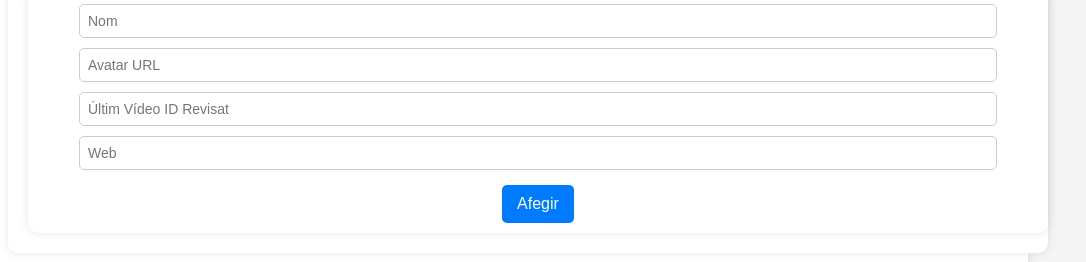
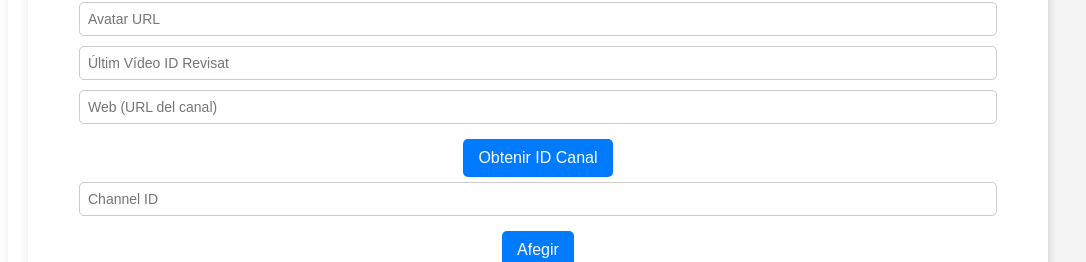
Before and after one commit to platan12/reviwersweb, a React (Create React App) app: page / in a window 1280 px wide. Both pictures are taken after a click on the button "Afegir Reviewer". Shown: the part 485-747 px from the top of the page, without its empty margins (132-1218 px from the left). Built offline with nearby package versions, Linux system fonts and the light colour scheme; no server answers; the database is empty.

Commit message:
Update reviewers.js

```diff
--- a/src/components/reviewers.js
+++ b/src/components/reviewers.js
@@ -1,6 +1,7 @@
 import React, { useState, useEffect } from "react";
 import { collection, addDoc, getDocs, doc, deleteDoc } from "firebase/firestore";
 import { db } from "../firebaseConfig";
+import { YOUTUBE_API_KEY } from "../utils/apiKeys"; // 🔹 Importem la API Key
 import ReactPaginate from "react-paginate";
 import "./reviewers.css";
 
@@ -13,6 +14,7 @@ const Reviewers = () => {
   const [avatarURL, setAvatarURL] = useState("");
   const [lastVideoIDChecked, setLastVideoIDChecked] = useState("");
   const [web, setWeb] = useState("");
+  const [channelID, setChannelID] = useState("");
 
   useEffect(() => {
     const fetchReviewers = async () => {
@@ -30,15 +32,46 @@ const Reviewers = () => {
         AvatarURL: avatarURL,
         LastVideoIDChecked: lastVideoIDChecked,
         Web: web,
+        ChannelID: channelID, // 🔹 Guardem la Channel ID
       });
+
       alert("Reviewer afegit correctament!");
       setName("");
       setAvatarURL("");
       setLastVideoIDChecked("");
       setWeb("");
-      window.location.reload();
+      setChannelID(""); // 🔹 Netejar la Channel ID
     } catch (error) {
       console.error("Error afegint reviewer: ", error);
+    }
+  };
+
+  // 🔹 Funció per obtenir la Channel ID automàticament
+  const fetchChannelID = async () => {
+    if (!web) {
+      alert("Si us plau, introdueix l'URL del canal primer!");
+      return;
+    }
+
+    try {
+      // Extraiem el "username" del canal des de l'URL
+      const urlParts = web.split("/");
+      const channelIdentifier = urlParts[urlParts.length - 1];
+
+      const response = await fetch(
+        `https://www.googleapis.com/youtube/v3/search?part=id&type=channel&q=${channelIdentifier}&key=${YOUTUBE_API_KEY}`
+      );
+
+      const data = await response.json();
+
+      if (data.items && data.items.length > 0) {
+        setChannelID(data.items[0].id.channelId);
+        alert("Channel ID obtinguda correctament!");
+      } else {
+        alert("No s'ha trobat cap canal amb aquesta URL.");
+      }
+    } catch (error) {
+      console.error("Error obtenint la Channel ID: ", error);
     }
   };
 
@@ -67,6 +100,7 @@ const Reviewers = () => {
             <img src={reviewer.AvatarURL} alt={reviewer.Name} className="avatar" />
             <h3>{reviewer.Name}</h3>
             <p>Últim Vídeo Vist: {reviewer.LastVideoIDChecked}</p>
+            <p>Channel ID: {reviewer.ChannelID || "No disponible"}</p> {/* 🔹 Mostrem la Channel ID */}
             <a href={reviewer.Web} target="_blank" rel="noopener noreferrer">Link Canal</a>
             <br />
             <button onClick={() => handleDeleteReviewer(reviewer.id)} className="delete-button">
@@ -89,7 +123,9 @@ const Reviewers = () => {
         <input type="text" placeholder="Nom" value={name} onChange={(e) => setName(e.target.value)} /><br />
         <input type="text" placeholder="Avatar URL" value={avatarURL} onChange={(e) => setAvatarURL(e.target.value)} /><br />
         <input type="text" placeholder="Últim Vídeo ID Revisat" value={lastVideoIDChecked} onChange={(e) => setLastVideoIDChecked(e.target.value)} /><br />
-        <input type="text" placeholder="Web" value={web} onChange={(e) => setWeb(e.target.value)} /><br />
+        <input type="text" placeholder="Web (URL del canal)" value={web} onChange={(e) => setWeb(e.target.value)} /><br />
+        <button onClick={fetchChannelID}>Obtenir ID Canal</button> {/* 🔹 Botó per obtenir la Channel ID */}
+        <input type="text" placeholder="Channel ID" value={channelID} readOnly /><br />
         <button onClick={handleAddReviewer}>Afegir</button>
       </div>
     </div>
```
